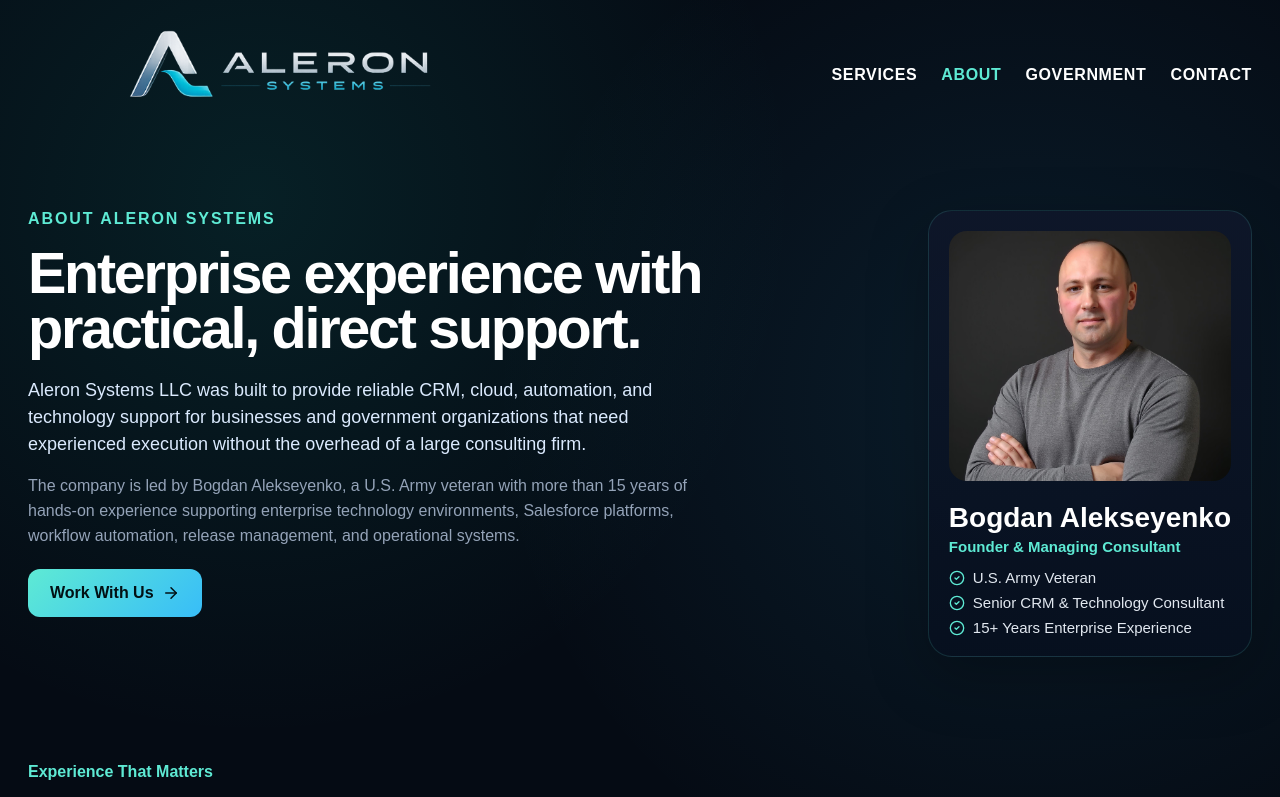
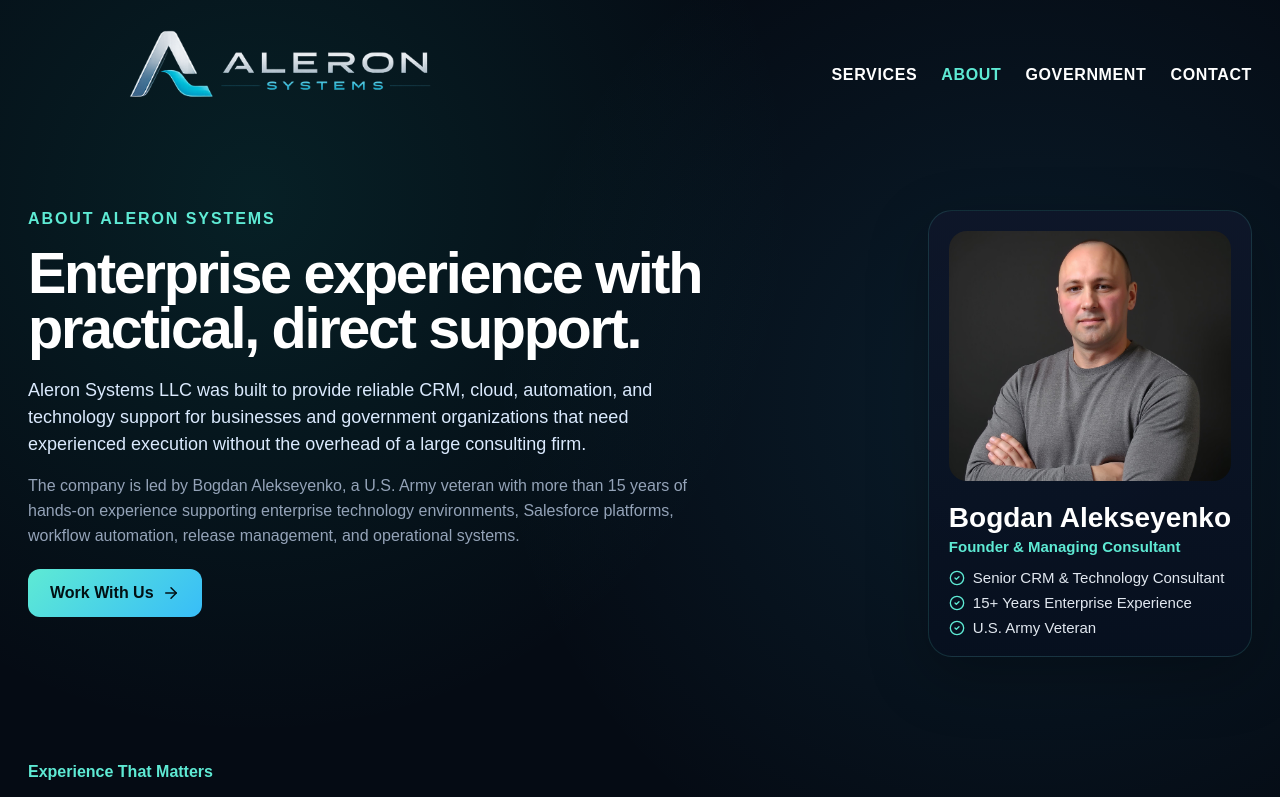
Before and after one commit to aleronsystems/website, a Next.js app: page /about in a window 1280 px wide. Shown: the top 797 px of the page. Built offline with nearby package versions, Linux system fonts and the light colour scheme.

Commit message:
Update page.tsx

```diff
--- a/app/about/page.tsx
+++ b/app/about/page.tsx
@@ -5,9 +5,9 @@
 import { ArrowRight, CheckCircle2 } from 'lucide-react';
 
 const highlights = [
-  'U.S. Army Veteran',
   'Senior CRM & Technology Consultant',
   '15+ Years Enterprise Experience',
+  'U.S. Army Veteran',
 ];
 
 const businessHighlights = [
```
